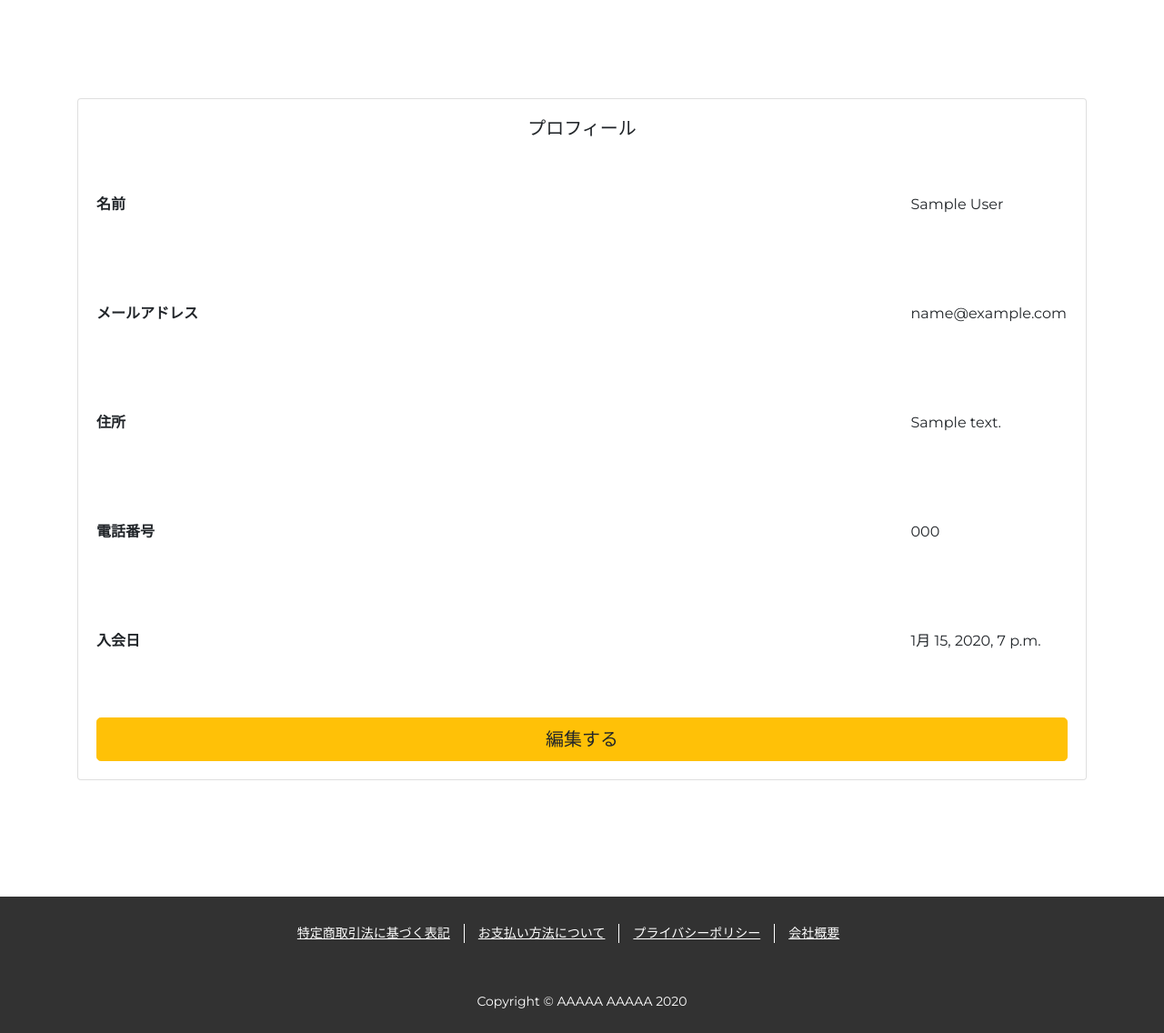
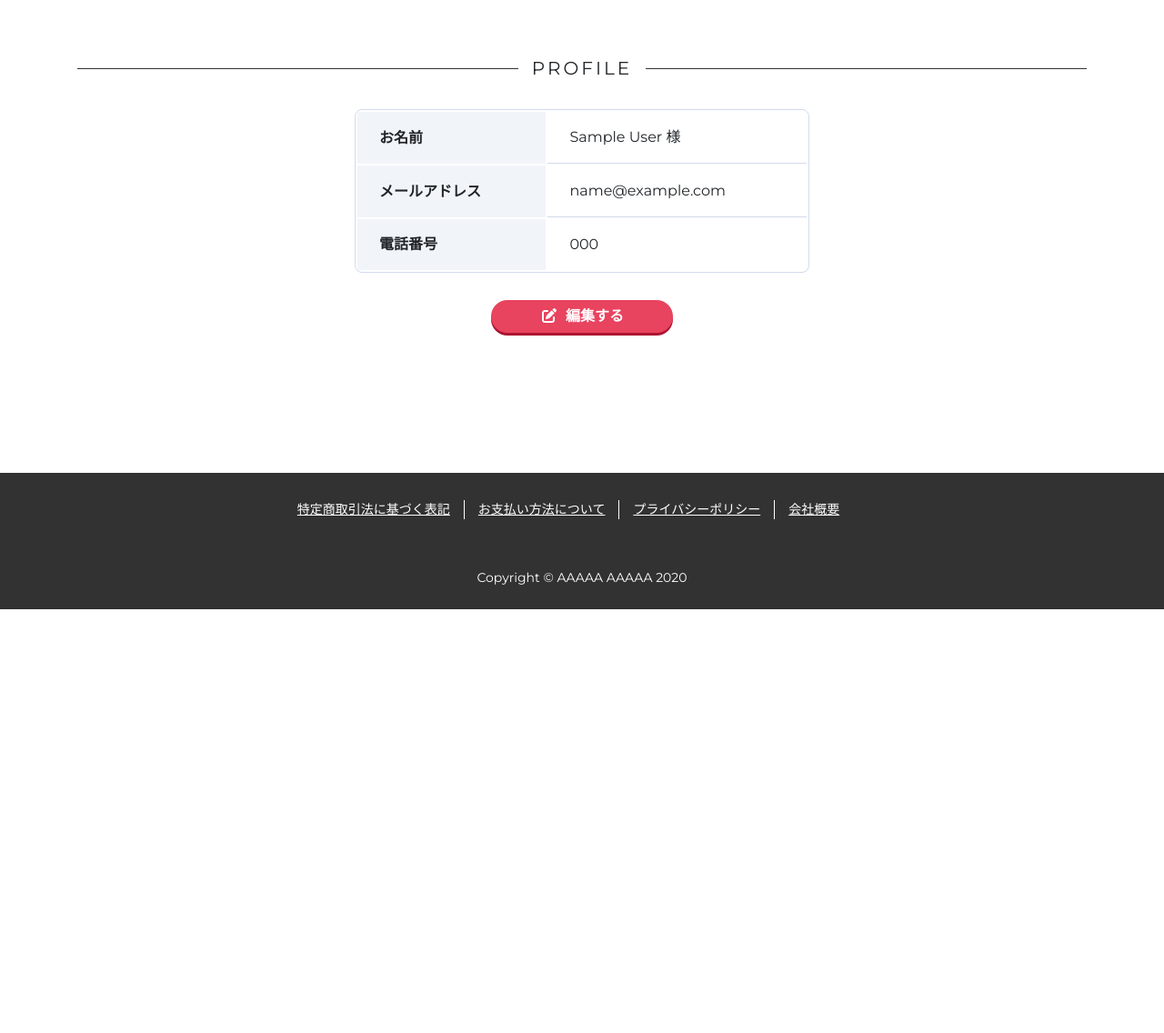
Before and after one commit to tomizawa0214/electronic-commerce, a Django app: page /accounts/profile/ in a window 1280 px wide. Shown: the part 130-1266 px from the top of the page at 91% size. After the commit the page ends 800 px from the top, so only its background shows below. Run offline with Django 3.2, Linux system fonts and the light colour scheme; a user stored in the database is signed in; tables that the repository leaves empty hold one stand-in row (values such as "Sample post"); some libraries are stand-ins or nearby versions.

Commit message:
profile画面追加

```diff
--- a/accounts/templates/accounts/profile.html
+++ b/accounts/templates/accounts/profile.html
@@ -1,36 +1,37 @@
 {% extends "app/base.html" %}
 
 {% block content %}
-<div class="card card-profile my-5 mx-auto">
-  <div class="card-body">
-    <h5 class="card-title text-center">プロフィール</h5>
-    <table class="profile_table mb-4">
+<div class="profile-title">
+  <span>PROFILE</span>
+</div>
+
+<div class="profile">
+  <table class="profile__table">
     <tbody>
       <tr>
-          <th class="header">名前</th>
-          <td class="data">{{ user_data.first_name }} {{ user_data.last_name }}</td>
+        <th>お名前</th>
+        <td>{{ user_data.first_name }} {{ user_data.last_name }} 様</td>
       </tr>
       <tr>
-          <th class="header">メールアドレス</th>
-          <td class="data">{{ user_data.email }}</td>
+        <th>メールアドレス</th>
+        <td>{{ user_data.email }}</td>
       </tr>
-        <tr>
+      <!-- <tr>
         <th class="header">住所</th>
         <td class="data">{{ user_data.address }}</td>
+      </tr> -->
+      <tr>
+        <th>電話番号</th>
+        <td>{{ user_data.tel }}</td>
       </tr>
-        <tr>
-          <th class="header">電話番号</th>
-          <td class="data">{{ user_data.tel }}</td>
-        </tr>
-        <tr>
+      <!-- <tr>
         <th class="header">入会日</th>
         <td class="data">{{ user_data.created }}</td>
-        </tr>
+      </tr> -->
     </tbody>
   </table>
-    <div class="button mx-auto">
-      <a class="btn btn-lg btn-warning btn-block" href="{% url 'profile_edit' %}">編集する</a>
-    </div>
-  </div>
+  <a class="btn rounded-pill" href="{% url 'profile_edit' %}">
+    <i class="fas fa-edit fa-fw" aria-hidden="true"></i>編集する
+  </a>
 </div>
 {% endblock %}
--- a/app/static/css/_base.scss
+++ b/app/static/css/_base.scss
@@ -28,6 +28,9 @@
     top: 3px;
     box-shadow: none;
   }
+  i {
+    margin: 0 8px 0 0;
+  }
 }
 
 body {
--- a/app/static/css/_order.scss
+++ b/app/static/css/_order.scss
@@ -79,18 +79,12 @@
     &--register {
       @include button;
       margin: 0 0 20px;
-      i {
-        margin: 0 8px 0 0;
-      }
     }
     &--shopping {
       @include button;
       margin: 0 0 30px;
       background: #a85413;
       box-shadow: 0 3px 0 #492408;
-      i {
-        margin: 0 8px 0 0;
-      }
     }
   }
 }
--- a/app/static/css/_payment.scss
+++ b/app/static/css/_payment.scss
@@ -82,9 +82,6 @@
     button {
       @include button;
       margin: 0 0 20px;
-      i {
-        margin: 0 8px 0 0;
-      }
     }
   }
 }
--- /dev/null
+++ b/app/static/css/_profile.scss
@@ -0,0 +1,92 @@
+.profile-title {
+  position: relative;
+  margin: 0 0 30px;
+  text-align: center;
+  letter-spacing: 3px;
+  font-size: 20px;
+  span {
+    position: relative;
+    display: inline-block;
+    z-index: 1;
+    padding: 0 15px;
+    background: #fff;
+  }
+  &:after {
+    position: absolute;
+    top: 50%;
+    display: block;
+    width: 100%;
+    height: 1px;
+    content: '';
+    background: #333;
+  }
+}
+
+.profile {
+  max-width: 500px;
+  margin: 0 auto;
+  text-align: center;
+  h5 {
+    margin: 10px auto 30px;
+  }
+  &__table {
+    margin: 0 auto;
+    width: 100%;
+    border: 1px solid #d1dbeb;
+    border-radius: 8px;
+    border-collapse: separate;
+    overflow: hidden;
+    tr:not(:last-of-type) {
+      td {
+        border-bottom: 1px solid #d1dbeb;
+      }
+    }
+    th {
+      text-align: left;
+      padding: 16px 24px;
+      background: #f1f5fa;
+    }
+    td {
+      text-align: left;
+      padding: 16px 24px;
+    }
+  }
+  a {
+    @include button;
+  }
+}
+
+// -----sm(Small)-----
+@media screen and (max-width: 576px) {
+  .profile {
+    max-width: 300px;
+    &__table {
+      table-layout: fixed;
+      word-break: break-all;
+      word-wrap: break-word;
+      th {
+        display: block;
+        width: 100%;
+        padding: 8px 14px;
+      }
+      td {
+        display: block;
+        width: 100%;
+        padding: 16px 14px;
+        border: 0;
+      }
+    }
+  }
+}
+
+// -----md(Medium)-----
+// @media screen and (min-width: 768px) {
+// }
+
+// -----lg(Large)-----
+// @media screen and (min-width: 992px) {
+// }
+
+// -----xl(Extra Large)-----
+// @media screen and (min-width: 1200px) {
+// }
--- a/app/static/css/_thanks.scss
+++ b/app/static/css/_thanks.scss
@@ -11,9 +11,6 @@
     @include button;
     background: #a85413;
     box-shadow: 0 3px 0 #492408;
-    i {
-      margin: 0 8px 0 0;
-    }
   }
 }
 
--- a/app/static/css/style.css
+++ b/app/static/css/style.css
@@ -386,6 +386,10 @@ main {
   top: 3px;
   -webkit-box-shadow: none;
           box-shadow: none;
+}
+
+.product-detail__wrap--button i {
+  margin: 0 8px 0 0;
 }
 
 @media screen and (max-width: 576px) {
@@ -963,6 +967,10 @@ main {
           box-shadow: none;
 }
 
+.login__form button i {
+  margin: 0 8px 0 0;
+}
+
 .logout {
   max-width: 500px;
   margin: 0 auto;
@@ -1001,6 +1009,10 @@ main {
   top: 3px;
   -webkit-box-shadow: none;
           box-shadow: none;
+}
+
+.logout form button i {
+  margin: 0 8px 0 0;
 }
 
 .signup {
@@ -1054,3 +1066,118 @@ main {
   -webkit-box-shadow: none;
           box-shadow: none;
 }
+
+.signup__form button i {
+  margin: 0 8px 0 0;
+}
+
+.profile-title {
+  position: relative;
+  margin: 0 0 30px;
+  text-align: center;
+  letter-spacing: 3px;
+  font-size: 20px;
+}
+
+.profile-title span {
+  position: relative;
+  display: inline-block;
+  z-index: 1;
+  padding: 0 15px;
+  background: #fff;
+}
+
+.profile-title:after {
+  position: absolute;
+  top: 50%;
+  display: block;
+  width: 100%;
+  height: 1px;
+  content: '';
+  background: #333;
+}
+
+.profile {
+  max-width: 500px;
+  margin: 0 auto;
+  text-align: center;
+}
+
+.profile h5 {
+  margin: 10px auto 30px;
+}
+
+.profile__table {
+  margin: 0 auto;
+  width: 100%;
+  border: 1px solid #d1dbeb;
+  border-radius: 8px;
+  border-collapse: separate;
+  overflow: hidden;
+}
+
+.profile__table tr:not(:last-of-type) td {
+  border-bottom: 1px solid #d1dbeb;
+}
+
+.profile__table th {
+  text-align: left;
+  padding: 16px 24px;
+  background: #f1f5fa;
+}
+
+.profile__table td {
+  text-align: left;
+  padding: 16px 24px;
+}
+
+.profile a {
+  position: relative;
+  width: 200px;
+  margin-top: 30px;
+  color: #fff;
+  background: #e8435f;
+  -webkit-box-shadow: 0 3px 0 #AC1531;
+          box-shadow: 0 3px 0 #AC1531;
+  border: 0;
+  font-weight: bold;
+  -webkit-transition: .3s;
+  transition: .3s;
+}
+
+.profile a:hover {
+  color: #fff;
+  opacity: .7;
+}
+
+.profile a:active {
+  top: 3px;
+  -webkit-box-shadow: none;
+          box-shadow: none;
+}
+
+.profile a i {
+  margin: 0 8px 0 0;
+}
+
+@media screen and (max-width: 576px) {
+  .profile {
+    max-width: 300px;
+  }
+  .profile__table {
+    table-layout: fixed;
+    word-break: break-all;
+    word-wrap: break-word;
+  }
+  .profile__table th {
+    display: block;
+    width: 100%;
+    padding: 8px 14px;
+  }
+  .profile__table td {
+    display: block;
+    width: 100%;
+    padding: 16px 14px;
+    border: 0;
+  }
+}
--- a/app/static/css/style.scss
+++ b/app/static/css/style.scss
@@ -8,7 +8,8 @@
 @import "payment";
 @import "thanks";
 @import "footer";
-
 @import "login";
 @import "logout";
 @import "signup";
+@import "profile";
+@import "profile_edit";
```
Also changed, not shown: app/static/css/_profile_edit.scss (added). Lines whose indentation alone changed are shown as unchanged.
